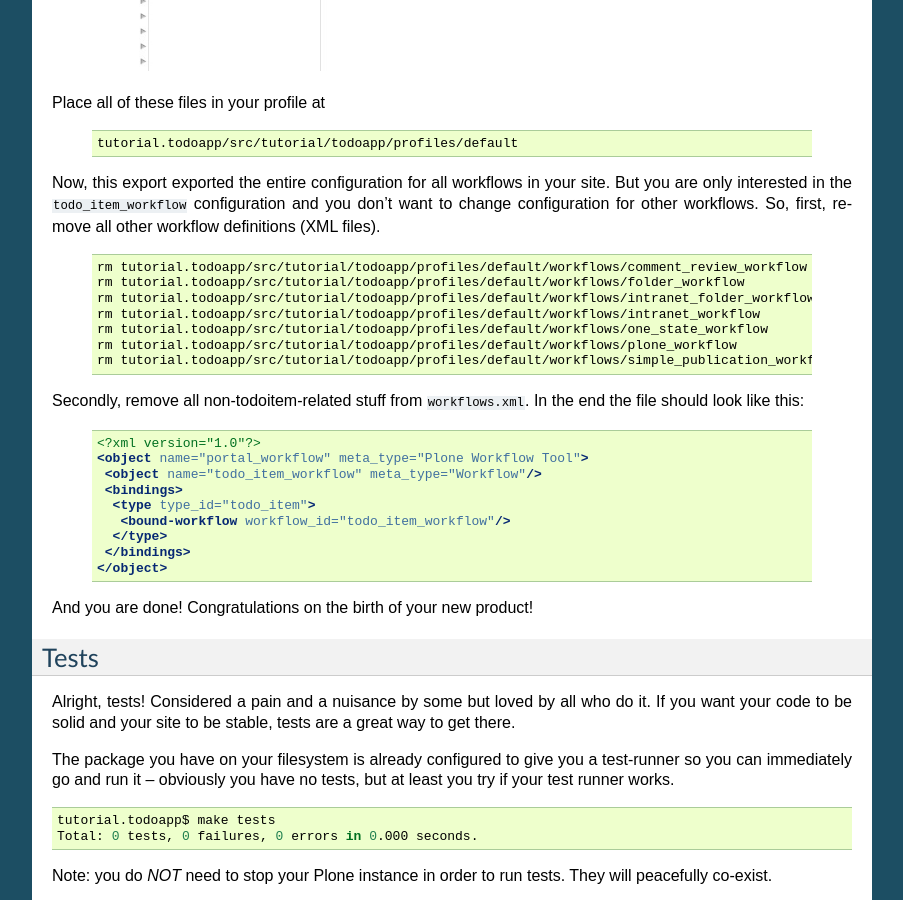
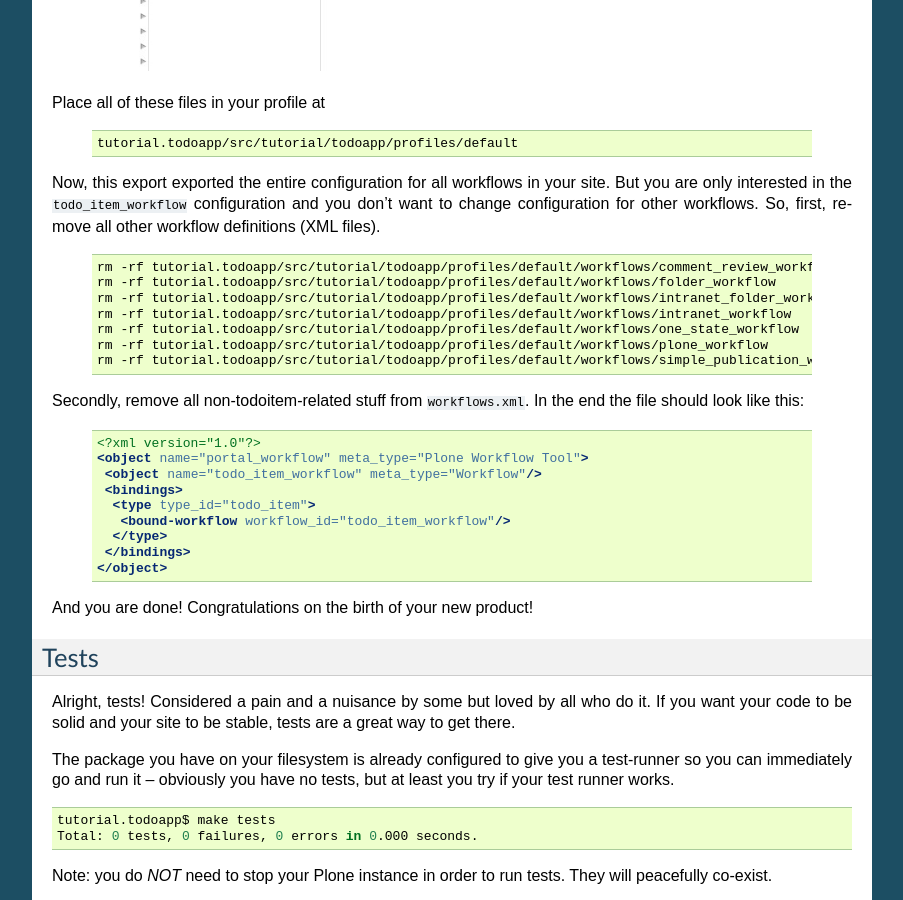
Before and after one commit to collective/tutorial.todoapp, a Sphinx documentation site: the page built from docs/chapter_2.rst, in a window 1280 px wide and 900 px high, scrolled down 3949 px. Shown: the whole window, without its empty margins (198-1101 px from the left). Built offline with Sphinx 7.4.7, drawn with Linux system fonts in a browser that asks for light colours.

```diff
--- a/docs/chapter_2.rst
+++ b/docs/chapter_2.rst
@@ -166,13 +166,13 @@ remove all other workflow definitions (XML files).
 
    .. code-block:: bash
 
-    rm tutorial.todoapp/src/tutorial/todoapp/profiles/default/workflows/comment_review_workflow
-    rm tutorial.todoapp/src/tutorial/todoapp/profiles/default/workflows/folder_workflow
-    rm tutorial.todoapp/src/tutorial/todoapp/profiles/default/workflows/intranet_folder_workflow
-    rm tutorial.todoapp/src/tutorial/todoapp/profiles/default/workflows/intranet_workflow
-    rm tutorial.todoapp/src/tutorial/todoapp/profiles/default/workflows/one_state_workflow
-    rm tutorial.todoapp/src/tutorial/todoapp/profiles/default/workflows/plone_workflow
-    rm tutorial.todoapp/src/tutorial/todoapp/profiles/default/workflows/simple_publication_workflow
+    rm -rf tutorial.todoapp/src/tutorial/todoapp/profiles/default/workflows/comment_review_workflow
+    rm -rf tutorial.todoapp/src/tutorial/todoapp/profiles/default/workflows/folder_workflow
+    rm -rf tutorial.todoapp/src/tutorial/todoapp/profiles/default/workflows/intranet_folder_workflow
+    rm -rf tutorial.todoapp/src/tutorial/todoapp/profiles/default/workflows/intranet_workflow
+    rm -rf tutorial.todoapp/src/tutorial/todoapp/profiles/default/workflows/one_state_workflow
+    rm -rf tutorial.todoapp/src/tutorial/todoapp/profiles/default/workflows/plone_workflow
+    rm -rf tutorial.todoapp/src/tutorial/todoapp/profiles/default/workflows/simple_publication_workflow
 
 Secondly, remove all non-todoitem-related stuff from ``workflows.xml``. In the
 end the file should look like this:
```
